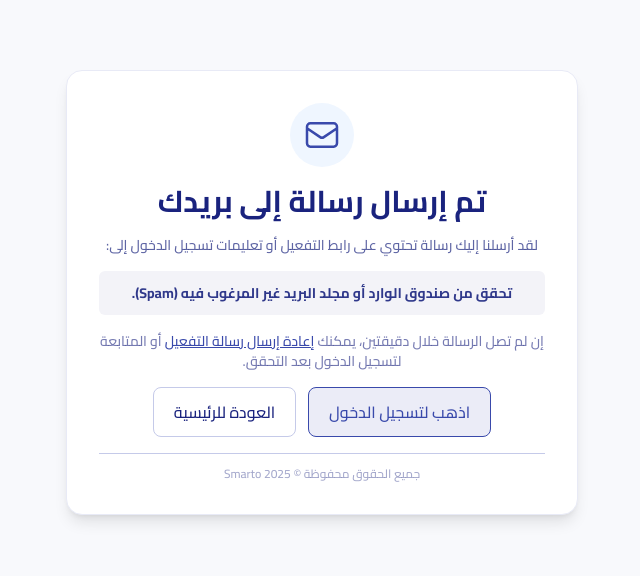
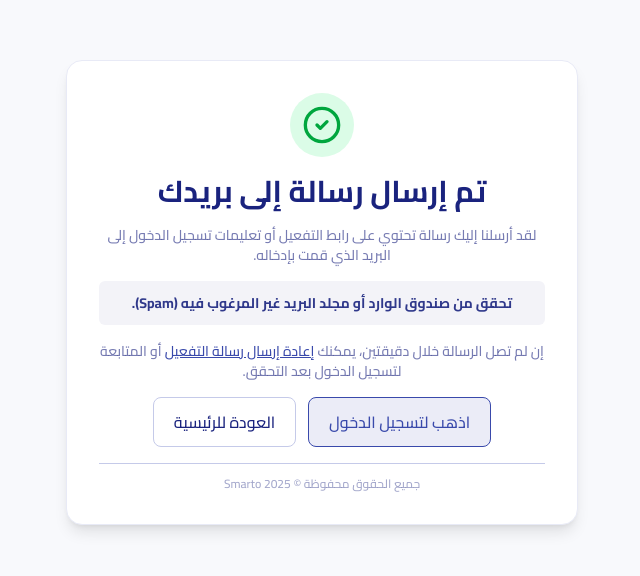
Before and after one commit to Samo-cyber/teacher-website, a Next.js app: page /auth/check-email in a window 1280 px wide. Shown: the part 108-684 px from the top of the page, without its empty margins (431-1071 px from the left). Built offline with nearby package versions, Linux system fonts and the light colour scheme.

Commit message:
Update page.tsx

```diff
--- a/src/app/auth/check-email/page.tsx
+++ b/src/app/auth/check-email/page.tsx
@@ -1,22 +1,21 @@
 // src/app/auth/check-email/page.tsx
 import Link from "next/link";
+import { CheckCircle2 } from "lucide-react";
 
 export default function CheckEmailPage() {
   return (
     <div className="min-h-screen flex items-center justify-center py-4 px-4 sm:px-6 lg:px-8 bg-secondary-2/30">
       <div className="max-w-lg w-full space-y-4 bg-white p-6 sm:p-8 rounded-2xl shadow-lg border border-secondary-2 text-center">
         <div className="flex justify-center">
-          <div className="w-16 h-16 bg-blue-50 rounded-full flex items-center justify-center">
-            <svg xmlns="http://www.w3.org/2000/svg" className="w-10 h-10 text-primary-2" fill="none" viewBox="0 0 24 24" stroke="currentColor">
-              <path strokeLinecap="round" strokeLinejoin="round" strokeWidth={1.5} d="M3 8l7.89 5.26a2 2 0 002.22 0L21 8M5 19h14a2 2 0 002-2V7a2 2 0 00-2-2H5a2 2 0 00-2 2v10a2 2 0 002 2z" />
-            </svg>
+          <div className="w-16 h-16 bg-green-100 rounded-full flex items-center justify-center">
+            <CheckCircle2 size={40} className="text-green-600" />
           </div>
         </div>
 
         <h2 className="text-2xl sm:text-3xl font-bold text-primary-1">تم إرسال رسالة إلى بريدك</h2>
 
-        <p className="text-sm text-primary-1/70">
-          لقد أرسلنا إليك رسالة تحتوي على رابط التفعيل أو تعليمات تسجيل الدخول إلى:
+        <p className="text-sm text-primary-1/60">
+          لقد أرسلنا إليك رسالة تحتوي على رابط التفعيل أو تعليمات تسجيل الدخول إلى البريد الذي قمت بإدخاله.
         </p>
 
         <div className="mt-2 px-4 py-3 bg-primary-1/5 rounded-md text-sm text-primary-1/90">
@@ -24,19 +23,31 @@ export default function CheckEmailPage() {
         </div>
 
         <p className="text-sm text-primary-1/60 mt-2">
-          إن لم تصل الرسالة خلال دقيقتين، يمكنك <Link href="/auth/resend" className="font-medium text-primary-2 underline">إعادة إرسال رسالة التفعيل</Link> أو المتابعة لتسجيل الدخول بعد التحقق.
+          إن لم تصل الرسالة خلال دقيقتين، يمكنك{" "}
+          <Link href="/auth/resend" className="font-medium text-primary-2 underline">
+            إعادة إرسال رسالة التفعيل
+          </Link>{" "}
+          أو المتابعة لتسجيل الدخول بعد التحقق.
         </p>
 
         <div className="flex gap-3 justify-center mt-4">
-          <Link href="/auth/login" className="inline-flex items-center justify-center px-5 py-3 rounded-lg border border-primary-2 bg-primary-2/10 text-primary-2 font-medium">
+          <Link
+            href="/auth/login"
+            className="inline-flex items-center justify-center px-5 py-3 rounded-lg border border-primary-2 bg-primary-2/10 text-primary-2 font-medium"
+          >
             اذهب لتسجيل الدخول
           </Link>
-          <Link href="/" className="inline-flex items-center justify-center px-5 py-3 rounded-lg border border-secondary-3 text-primary-1">
+          <Link
+            href="/"
+            className="inline-flex items-center justify-center px-5 py-3 rounded-lg border border-secondary-3 text-primary-1"
+          >
             العودة للرئيسية
           </Link>
         </div>
 
-        <p className="text-xs text-primary-1/40 pt-3 border-t border-secondary-3">جميع الحقوق محفوظة © {new Date().getFullYear()} Smarto</p>
+        <p className="text-xs text-primary-1/40 pt-3 border-t border-secondary-3">
+          جميع الحقوق محفوظة © {new Date().getFullYear()} Smarto
+        </p>
       </div>
     </div>
   );
```
